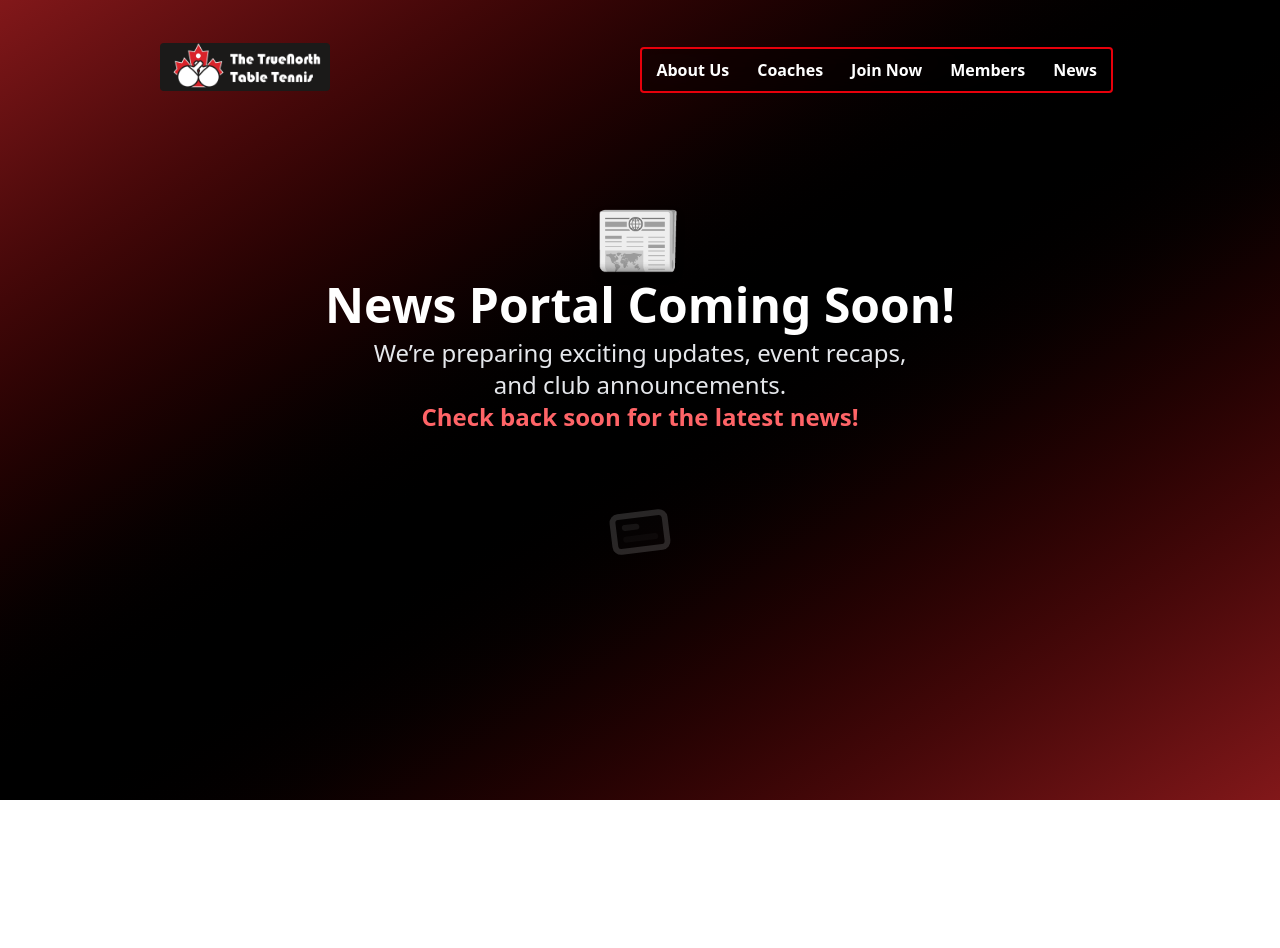
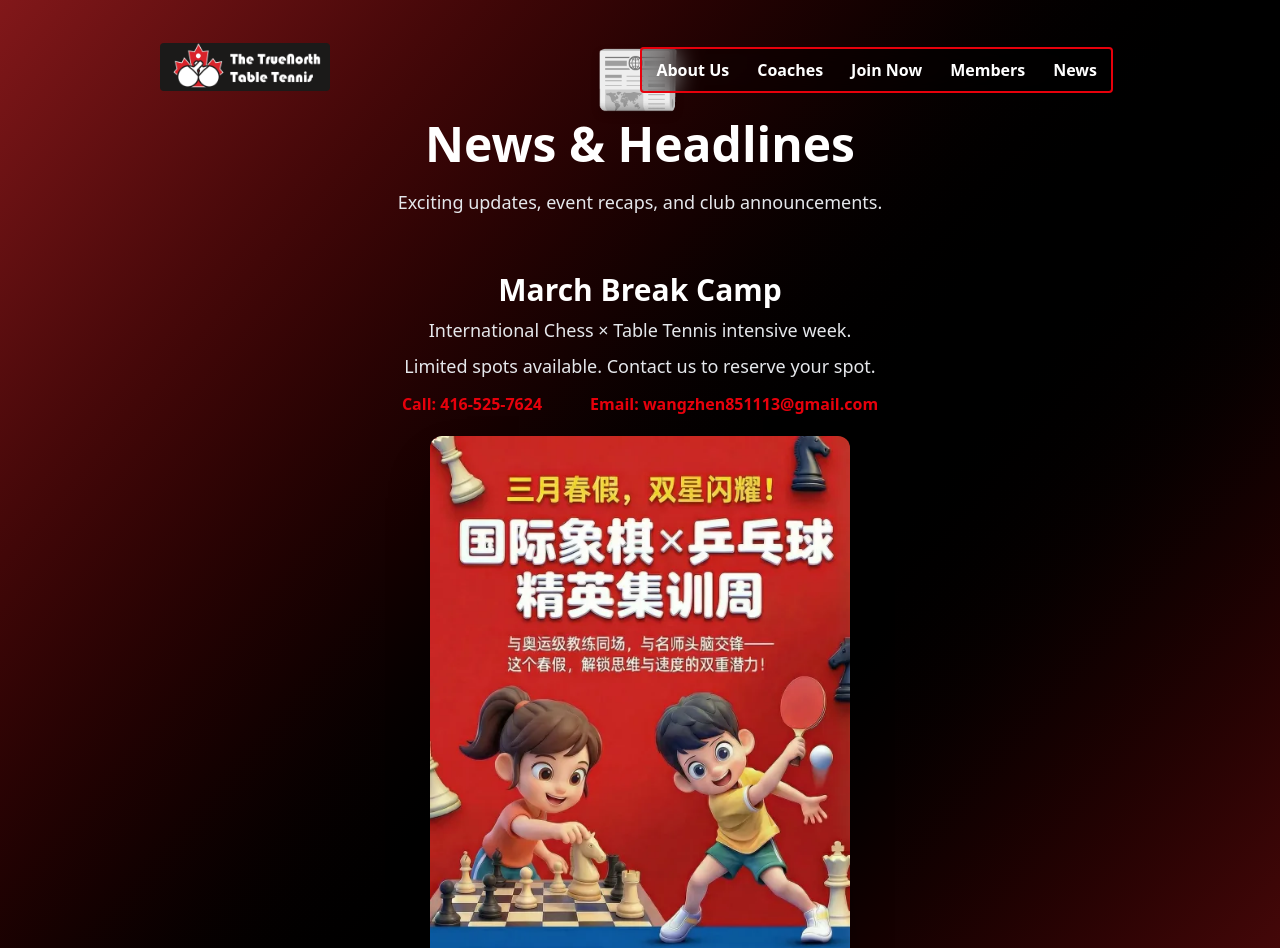
Before and after one commit to v-par23/truenorth, a React (Vite) app in the folder truenorthwebsite/: page /news in a window 1280 px wide. Shown: the top 948 px of the page. Before the commit the page ends 800 px from the top, so only its background shows below. Built offline with nearby package versions, Linux system fonts and the light colour scheme.

Commit message:
first update on news page

```diff
--- a/truenorthwebsite/src/components/News.jsx
+++ b/truenorthwebsite/src/components/News.jsx
@@ -1,11 +1,12 @@
 import Navbar from "./Navbar";
 import { motion } from "motion/react";
+import MarchPoster from "../assets/marchposter.png";
 
 const News = () => {
     return (
-        <div className="w-dvw h-dvh flex flex-col items-center bg-gradient-to-br from-red-900 via-black to-red-900">
+        <div className="w-dvw min-h-screen flex flex-col items-center bg-gradient-to-br from-red-900 via-black to-red-900">
             <Navbar />
-            <div className="flex flex-1 flex-col justify-center items-center w-full py-10">
+            <div className="flex flex-1 flex-col justify-center items-center w-full py-10 px-4 min-h-screen">
                 <motion.div
                     initial={{ opacity: 0, y: -40 }}
                     animate={{ opacity: 1, y: 0 }}
@@ -15,19 +16,48 @@ const News = () => {
                     <span className="text-yellow-400 text-6xl md:text-7xl font-black tracking-wider drop-shadow-lg mb-2">
                         📰
                     </span>
-                    <span className="text-white text-3xl sm:text-4xl md:text-5xl font-extrabold mb-2">
-                        News Portal Coming Soon!
+                    <span className="text-white text-3xl sm:text-4xl md:text-5xl font-extrabold mb-5 text-center">
+                        News & Headlines
                     </span>
                 </motion.div>
                 <motion.div
                     initial={{ opacity: 0, scale: 0.8 }}
                     animate={{ opacity: 1, scale: 1 }}
                     transition={{ delay: 0.5, duration: 1, ease: "easeOut" }}
-                    className="text-gray-200 text-lg sm:text-xl md:text-2xl text-center max-w-xl mb-8"
+                    className="text-gray-200 text-sm sm:text-base md:text-lg text-center max-w-xl mb-8 font-extralight"
                 >
-                    We’re preparing exciting updates, event recaps, and club announcements.<br />
-                    <span className="text-red-400 font-semibold">Check back soon for the latest news!</span>
+                    Exciting updates, event recaps, and club announcements.
                 </motion.div>
+                <motion.div
+                    initial={{ opacity: 0, y: 24 }}
+                    animate={{ opacity: 1, y: 0 }}
+                    transition={{ delay: 0.4, duration: 0.8, ease: "easeOut" }}
+                    className="w-full max-w-5xl flex flex-col items-center gap-5 rounded-2xl p-4 sm:p-6 mb-6"
+                >
+                    <div className="text-center">
+                        <h3 className="text-2xl sm:text-3xl font-bold text-white mb-2">
+                            March Break Camp
+                        </h3>
+                        <div className="text-gray-200 text-sm sm:text-base md:text-lg font-extralight">
+                            International Chess × Table Tennis intensive week.
+                        </div>
+                        <div className="text-gray-200 text-sm sm:text-base md:text-lg font-extralight mt-2 sm:whitespace-nowrap">
+                            Limited spots available. Contact us to reserve your spot.
+                        </div>
+                        <div className="text-red-600 font-semibold mt-3 text-xs sm:text-sm md:text-base flex flex-col sm:flex-row sm:items-center sm:justify-center sm:gap-12">
+                            <span>Call: 416-525-7624</span>
+                            <span>Email: wangzhen851113@gmail.com</span>
+                        </div>
+                    </div>
+                    <img
+                        src={MarchPoster}
+                        alt="March Break Camp poster"
+                        className="w-full max-w-[320px] sm:max-w-[360px] lg:max-w-[420px] rounded-xl shadow-2xl"
+                    />
+                </motion.div>
+                <div className="text-red-600 font-semibold mt-4 mb-8 text-xs sm:text-sm md:text-base text-center">
+                    Check back soon for the latest news!
+                </div>
                 <motion.div
                     initial={{ opacity: 0, rotate: -10 }}
                     animate={{ opacity: 1, rotate: 10 }}
```
Also changed, not shown: truenorthwebsite/src/assets/marchposter.png (added).
